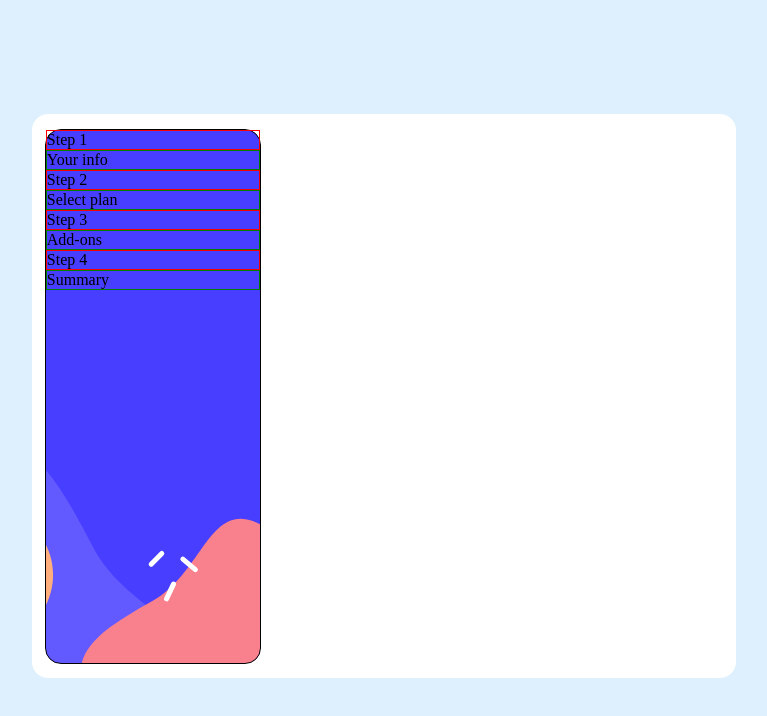
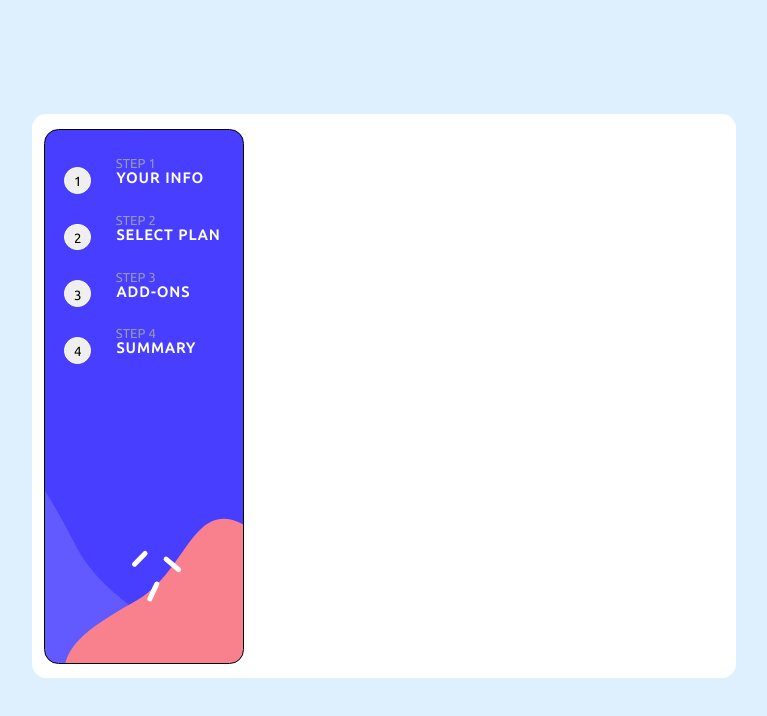
Before and after one commit to ResoDevansh/MultiStepForm, a React (Create React App) app: page / in a window 1280 px wide. Shown: the top 716 px of the page, without its empty margins (256-1023 px from the left). Built offline with nearby package versions, Linux system fonts and the light colour scheme.

Commit message:
some progress

```diff
--- a/src/App.js
+++ b/src/App.js
@@ -1,8 +1,9 @@
-import React from "react";
+import React, {useEffect, useState } from "react";
 import styled from "styled-components";
 import pic from "./assets/images/bg-sidebar-desktop.svg";
 
-function App() {
+const App = () => {
+  const [index, setIndex] = useState(0);
   const navitems = [
     {
       step: "Step 1",
@@ -21,19 +22,32 @@ function App() {
       value: "Summary",
     },
   ];
+  useEffect(() => {
+    console.log(index);
+  }, [index]);
   return (
     <Container>
       <Navbar imgUrl={pic}>
-        {navitems.map((item) => {
-          return <>
-            <Heading>{item.step}</Heading>
-            <Content>{item.value}</Content>
-          </>;
+        {navitems.map((item, key) => {
+          return (
+            <>
+              <Index
+                key={key}
+                onClick={() => {
+                  setIndex(key + 1);
+                }}
+              >
+                {key + 1}
+              </Index>
+              <Heading>{item.step}</Heading>
+              <Content>{item.value}</Content>
+            </>
+          );
         })}
       </Navbar>
     </Container>
   );
-}
+};
 
 const Container = styled.div`
   height: 70.5vh;
@@ -43,6 +57,7 @@ const Container = styled.div`
   border-radius: 1em;
   background-color: white;
   overflow: hidden;
+  font-size: 0.9em;
 `;
 
 const Navbar = styled.div`
@@ -51,16 +66,38 @@ const Navbar = styled.div`
   background-repeat: no-repeat;
   background-position: 100% 100%;
   height: 66.7vh;
-  width: 16.7vw;
+  width: 15.5vw;
   border-radius: 1em;
   margin-top: calc((3.6vh) / 2);
   margin-left: 0.8em;
+  color: #ffffff;
+  text-transform: uppercase;
 `;
 
 const Heading = styled.div`
-  border: 1px solid red;
+  // border: 1px solid red;
+  color: hsl(231, 11%, 63%);
+  text-indent: 5.5em;
+  letter-spacing: 0.005em;
+  font-size: 0.9em;
 `;
 const Content = styled.div`
-  border: 1px solid green;
+  // border: 1px solid white;
+  text-indent: 5em;
+  letter-spacing: 0.1em;
+  font-weight: bolder;
+`;
+const Index = styled.button`
+  border: 1px solid white;
+  display: inline-block;
+  border-radius: 50%;
+  height: 2em;
+  width: 2em;
+  text-align: center;
+  padding-top: 0.3em;
+  box-sizing: border-box;
+  position: relative;
+  top: 7%;
+  left: 10%;
 `;
 export default App;
--- a/src/index.css
+++ b/src/index.css
@@ -1,4 +1,11 @@
+@font-face {
+  font-family: Ubuntu-Regular;
+  src: url('./assets/fonts/Ubuntu-Regular.ttf');
+}
 body {
   margin: 0px;
   background-color: hsla(206, 94%, 87%,.5);
 }
+*{
+  font-family: Ubuntu-Regular;
+}
```
